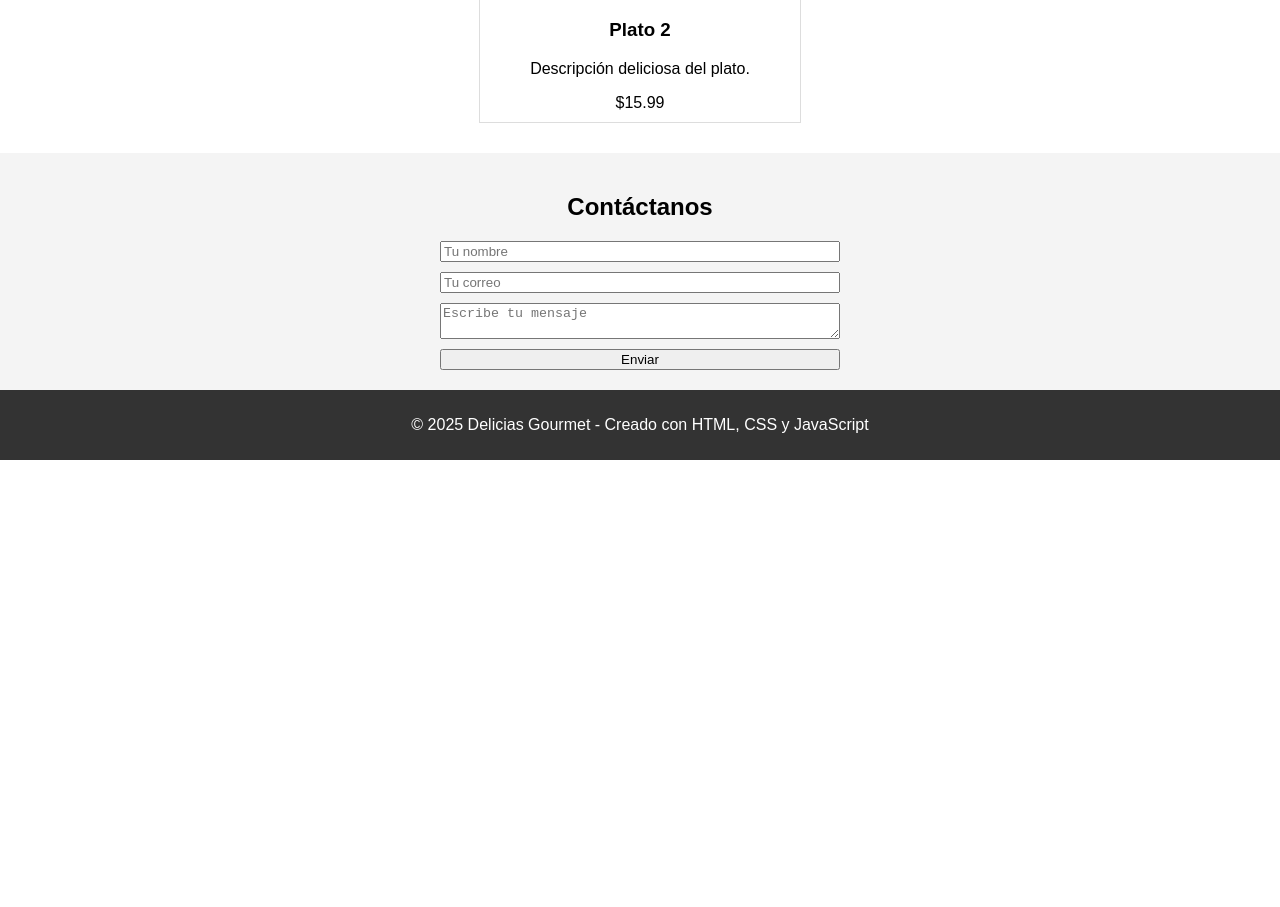
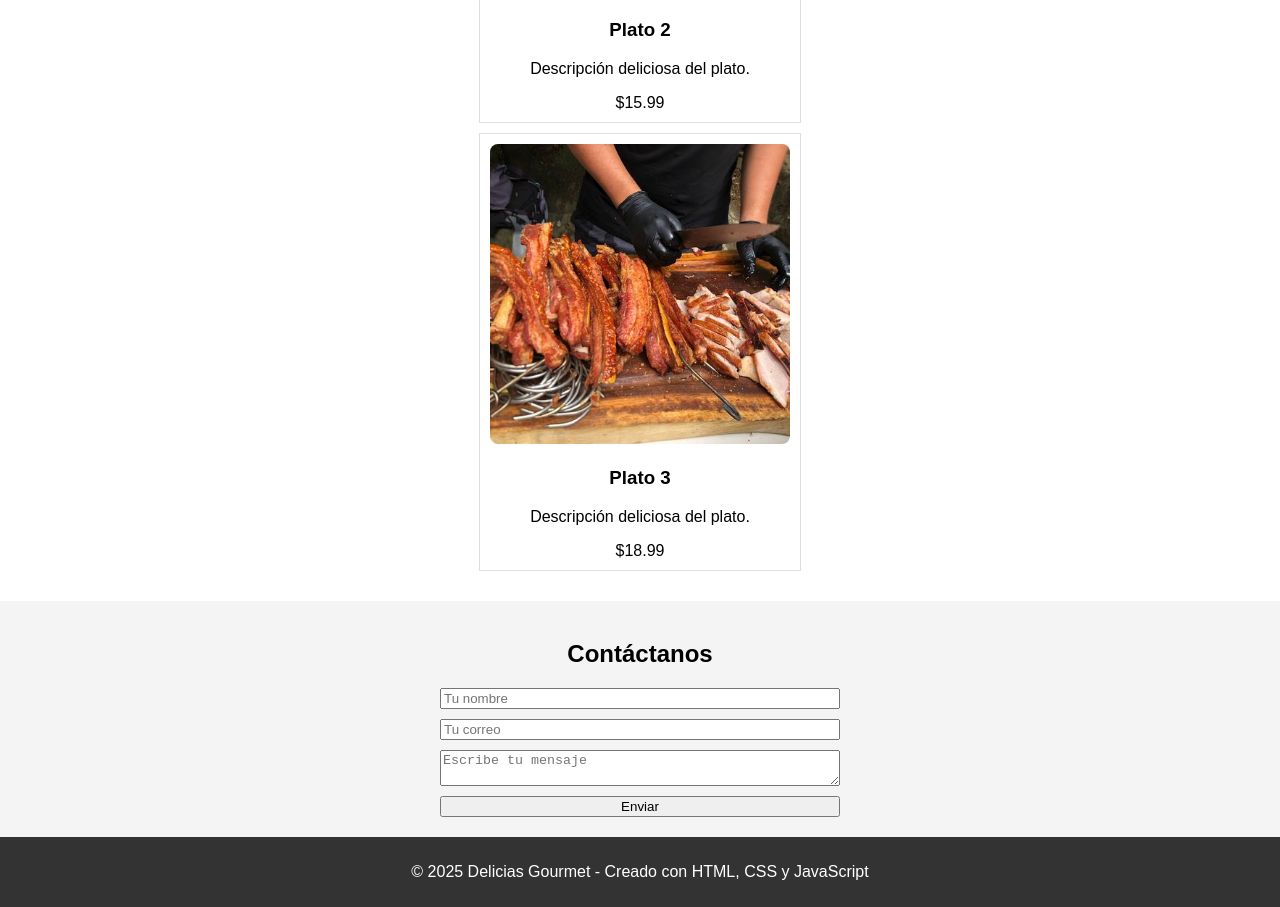
Before and after one commit to Julianaposada/mi-portafolio-2025, a website: page proyectos/comida-website/index.html in a window 1280 px wide. Shown: the part 881-1788 px from the top of the page. Before the commit the page ends 1341 px from the top, so only its background shows below. Drawn offline with Linux system fonts and the light colour scheme.

Commit message:
Agregar sitio web de comidas

```diff
--- a/proyectos/comida-website/index.html
+++ b/proyectos/comida-website/index.html
@@ -31,6 +31,12 @@
                 <p>Descripción deliciosa del plato.</p>
                 <span>$15.99</span>
             </div>
+            <div class="plato">
+                <img src="images/456233841_18250067233249118_3379746804044661210_n.jpg" alt="Plato 2">
+                <h3>Plato 3</h3>
+                <p>Descripción deliciosa del plato.</p>
+                <span>$18.99</span>
+            </div>
         </section>
         <section id="contacto">
             <h2>Contáctanos</h2>
```
Also changed, not shown: proyectos/comida-website/images/456233841_18250067233249118_3379746804044661210_n.jpg (added).
